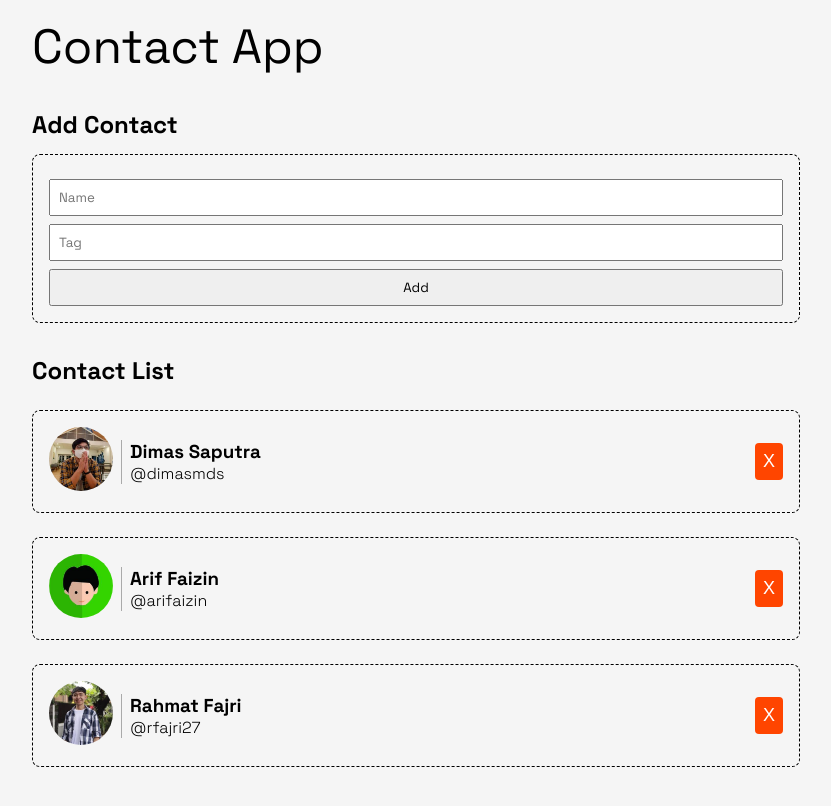
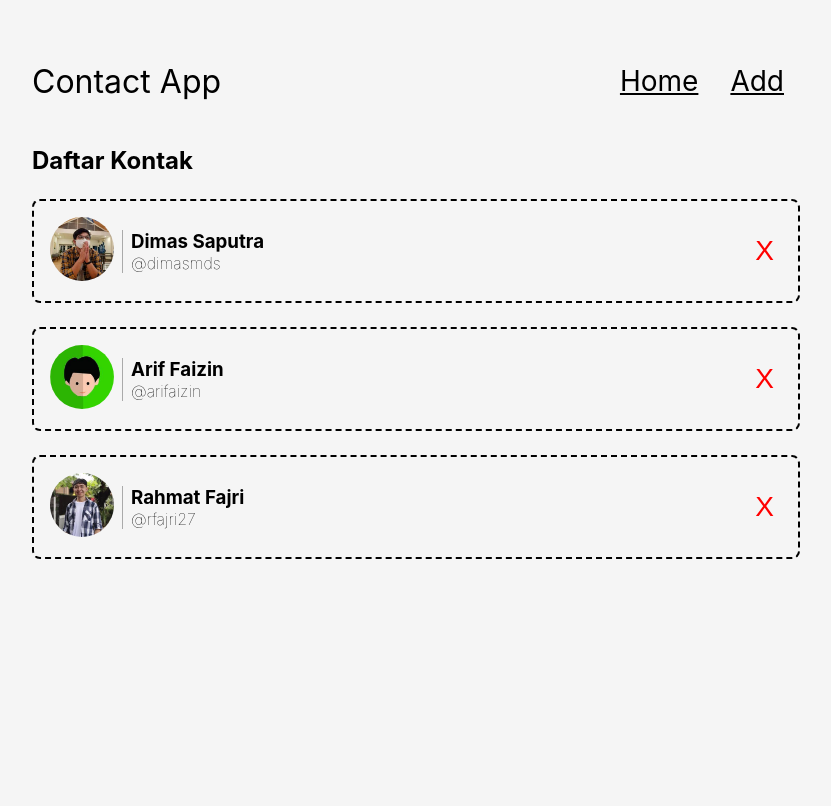
Before and after one commit to anindyoo/dicoding-contacts-app, a React (Vite) app: page / in a window 1280 px wide. Shown: the whole page, without its empty margins (224-1055 px from the left). Built offline with nearby package versions, Linux system fonts and the light colour scheme.

Commit message:
feat: implement add contact page.

```diff
--- a/package.json
+++ b/package.json
@@ -12,7 +12,8 @@
   "dependencies": {
     "prop-types": "^15.8.1",
     "react": "^18.3.1",
-    "react-dom": "^18.3.1"
+    "react-dom": "^18.3.1",
+    "react-router-dom": "^7.1.1"
   },
   "devDependencies": {
     "@eslint/js": "^9.13.0",
--- a/src/components/ContactApp.jsx
+++ b/src/components/ContactApp.jsx
@@ -1,13 +1,17 @@
 import React from 'react';
 import ContactList from './ContactList';
-import { getData } from '../utils/data';
+import { getContacts } from '../utils/data';
 import ContactInput from './ContactInput';
+import Navigation from './Navigation';
+import { Route, Routes } from 'react-router-dom';
+import HomePage from '../pages/HomePage';
+import AddPage from '../pages/AddPage';
 
 class ContactApp extends React.Component {
   constructor(props) {
     super(props);
     this.state = {
-      contacts: getData(),
+      contacts: getContacts(),
     };
     this.onDeleteHandler = this.onDeleteHandler.bind(this);
     this.onAddContactHandler = this.onAddContactHandler.bind(this);
@@ -35,14 +39,16 @@
   render() {
     return (
       <div className="contact-app">
-        <h1>Contact App</h1>
-        <h2>Add Contact</h2>
-        <ContactInput addContact={this.onAddContactHandler} />
-        <h2>Contact List</h2>
-        <ContactList
-          contacts={this.state.contacts}
-          onDelete={this.onDeleteHandler}
-        />
+        <header className="contact-app__header">
+          <h1>Contact App</h1>
+          <Navigation />
+        </header>
+        <main>
+          <Routes>
+            <Route path="/" element={<HomePage />} />
+            <Route path="/add" element={<AddPage />} />
+          </Routes>
+        </main>
       </div>
     );
   }
--- /dev/null
+++ b/src/components/Navigation.jsx
@@ -0,0 +1,14 @@
+import { Link } from "react-router-dom";
+
+const Navigation = () => {
+  return (
+    <nav className="navigation">
+      <ul>
+        <li><Link to="/">Home</Link></li>
+        <li><Link to="/add">Add</Link></li>
+      </ul>
+    </nav>
+  );
+};
+
+export default Navigation;
--- a/src/index.jsx
+++ b/src/index.jsx
@@ -1,8 +1,13 @@
 import React from 'react';
 import { createRoot } from 'react-dom/client';
+import { BrowserRouter } from 'react-router-dom';
 import ContactApp from './components/ContactApp';
 import './styles/style.css';
 
 
 const root = createRoot(document.getElementById('root'));
-root.render(<ContactApp />);
+root.render(
+  <BrowserRouter>
+    <ContactApp />
+  </BrowserRouter>
+);
--- /dev/null
+++ b/src/pages/AddPage.jsx
@@ -0,0 +1,22 @@
+import React from 'react';
+import ContactInput from "../components/ContactInput";
+import { addContact } from "../utils/data";
+import { useNavigate } from 'react-router-dom';
+
+const AddPage = () => {
+  const navigate = useNavigate();
+
+  const onAddContactHandler = (contact) => {
+    addContact(contact);
+    navigate('/');
+  }
+
+  return (
+    <section>
+      <h2>Add Contact</h2>
+      <ContactInput addContact={onAddContactHandler} />
+    </section>
+  );
+};
+
+export default AddPage;
--- /dev/null
+++ b/src/pages/HomePage.jsx
@@ -0,0 +1,37 @@
+import React from 'react';
+import ContactList from '../components/ContactList';
+import { deleteContact, getContacts } from '../utils/data';
+
+class HomePage extends React.Component {
+  constructor(props) {
+    super(props);
+
+    this.state = {
+      contacts: getContacts()
+    }
+
+    this.onDeleteHandler = this.onDeleteHandler.bind(this);
+  }
+
+  onDeleteHandler(id) {
+    deleteContact(id);
+
+    // update the contact state from data.js
+    this.setState(() => {
+      return {
+        contacts: getContacts(),
+      }
+    });
+  }
+
+  render() {
+    return (
+      <section>
+        <h2>Daftar Kontak</h2>
+        <ContactList contacts={this.state.contacts} onDelete={this.onDeleteHandler} />
+      </section>
+    )
+  }
+}
+
+export default HomePage;
--- a/src/styles/style.css
+++ b/src/styles/style.css
@@ -5,7 +5,7 @@
 }
 
 body {
-  font-family: 'Space Grotesk', sans-serif;
+  font-family: 'Inter', sans-serif;
   background-color: whitesmoke;
 }
 
@@ -17,23 +17,39 @@
   max-width: 800px;
   margin: 0 auto;
   padding: 16px;
-
 }
 
-.contact-app  h1 {
+.contact-app__header {
+  display: flex;
+  align-items: center;
+  padding: 32px 0;
+}
+
+.contact-app__header h1 {
   font-weight: normal;
-  font-size: 48px;
-  margin-bottom: 32px;
+  font-size: 32px;
+  flex: 1;
+}
+
+.navigation ul li {
+  display: inline-block;
+  padding: 16px;
+}
+
+.navigation ul li a {
+  font-size: 28px;
+  color: black;
 }
 
 .contact-item {
   display: flex;
   align-items: center;
   margin: 24px 0;
-  border: 1px dashed black;
+  border: 2px dashed black;
   padding: 16px;
   border-radius: 8px;
 }
+
 
 .contact-item__image img {
   width: 64px;
@@ -57,16 +73,16 @@
 
 .contact-item__delete {
   padding: 8px;
-  font-size: 18px;
-  background-color: orangered;
-  color: white;
+  font-size: 28px;
+  color: red;
+  background-color: transparent;
   border: 0;
   border-radius: 4px;
   cursor: pointer;
 }
 
 .contact-input {
-  border: 1px dashed black;
+  border: 2px dashed black;
   padding: 16px;
   margin: 14px 0;
   border-radius: 8px;
@@ -78,11 +94,22 @@
   width: 100%;
   padding: 8px;
   margin: 8px 0;
-  font-family: 'Space Grotesk', sans-serif;
+  font-family: 'Inter', sans-serif;
 }
 
 .contact-input button {
   width: 100%;
   padding: 8px;
-  font-family: 'Space Grotesk', sans-serif;
+  font-family: 'Inter', sans-serif;
 }
+
+.search-bar {
+  display: block;
+  width: 100%;
+  margin: 16px 0;
+  padding: 12px;
+  background-color: transparent;
+  font-family: 'Inter', sans-serif;
+  border: 2px dashed black;
+  border-radius: 4px;
+}
--- a/src/utils/data.js
+++ b/src/utils/data.js
@@ -1,5 +1,4 @@
-const getData = () => {
-  return [
+let contacts = [
   {
     id: 1,
     name: 'Dimas Saputra',
@@ -18,7 +17,18 @@
     tag: 'rfajri27',
     imageUrl: '/images/rfajri27.jpeg',
   },
-  ];
+]
+
+function getContacts() {
+  return contacts;
 }
 
- export { getData };
+function addContact(contact) {
+  contacts = [...contacts, { id: +new Date(), imageUrl: '/images/default.jpg', ...contact }];
+}
+
+function deleteContact(id) {
+  contacts = contacts.filter((contact) => contact.id !== id);
+}
+
+export { getContacts, addContact, deleteContact };
```
Also changed, not shown: 1 other file (tests, documents, lock files or other folders). Lines whose indentation alone changed are shown as unchanged.
